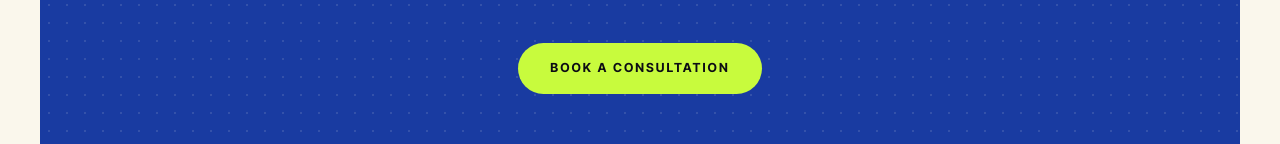
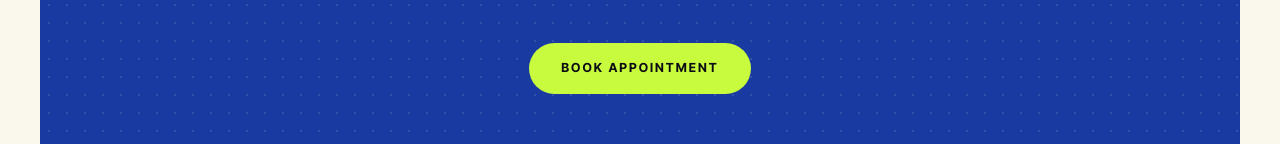
Before and after one commit to VSOLUTIONSE/bloom-n-glow, a Next.js app: page /treatments in a window 1280 px wide. Shown: the part 2644-2788 px from the top of the page. Built offline with nearby package versions, Linux system fonts and the light colour scheme.

Commit message:
fix: update booking CTA copy across treatments, footer, and booking pages

```diff
--- a/src/app/treatments/category/[slug]/page.tsx
+++ b/src/app/treatments/category/[slug]/page.tsx
@@ -121,7 +121,7 @@ export default function CategoryPage() {
           href="/booking"
           className="mt-6 inline-flex items-center gap-2 text-[0.72rem] tracking-[0.2em] uppercase border-b border-ink pb-1 hover:text-blush hover:border-blush transition-colors"
         >
-          Book a consultation <span>&rarr;</span>
+          Book appointment <span>&rarr;</span>
         </Link>
       </section>
 
--- a/src/app/treatments/page.tsx
+++ b/src/app/treatments/page.tsx
@@ -135,7 +135,7 @@ export default function TreatmentsIndex() {
           href="/booking"
           className="mt-6 inline-flex items-center gap-2 text-[0.72rem] tracking-[0.2em] uppercase border-b border-ink pb-1 hover:text-blush hover:border-blush transition-colors"
         >
-          Book a consultation <span>&rarr;</span>
+          Book appointment <span>&rarr;</span>
         </Link>
       </section>
     </div>
--- a/src/components/SiteFooter.tsx
+++ b/src/components/SiteFooter.tsx
@@ -22,7 +22,7 @@ export function SiteFooter() {
               href="/booking"
               className="inline-flex items-center rounded-full bg-lime text-lime-ink px-8 py-4 text-[0.78rem] font-bold tracking-[0.16em] uppercase hover:bg-bone transition-colors"
             >
-              Book a consultation
+              Book appointment
             </Link>
           </div>
 
```
